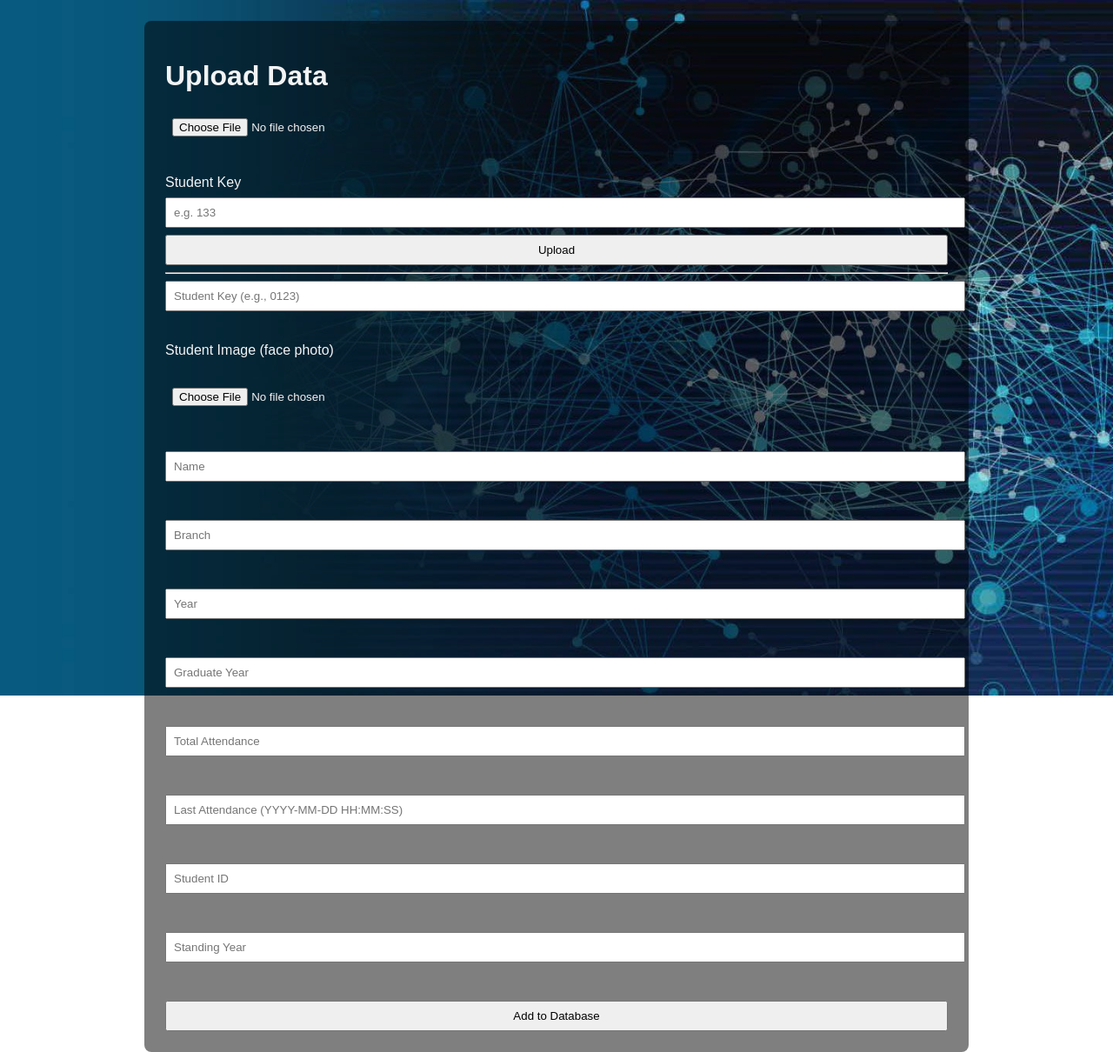
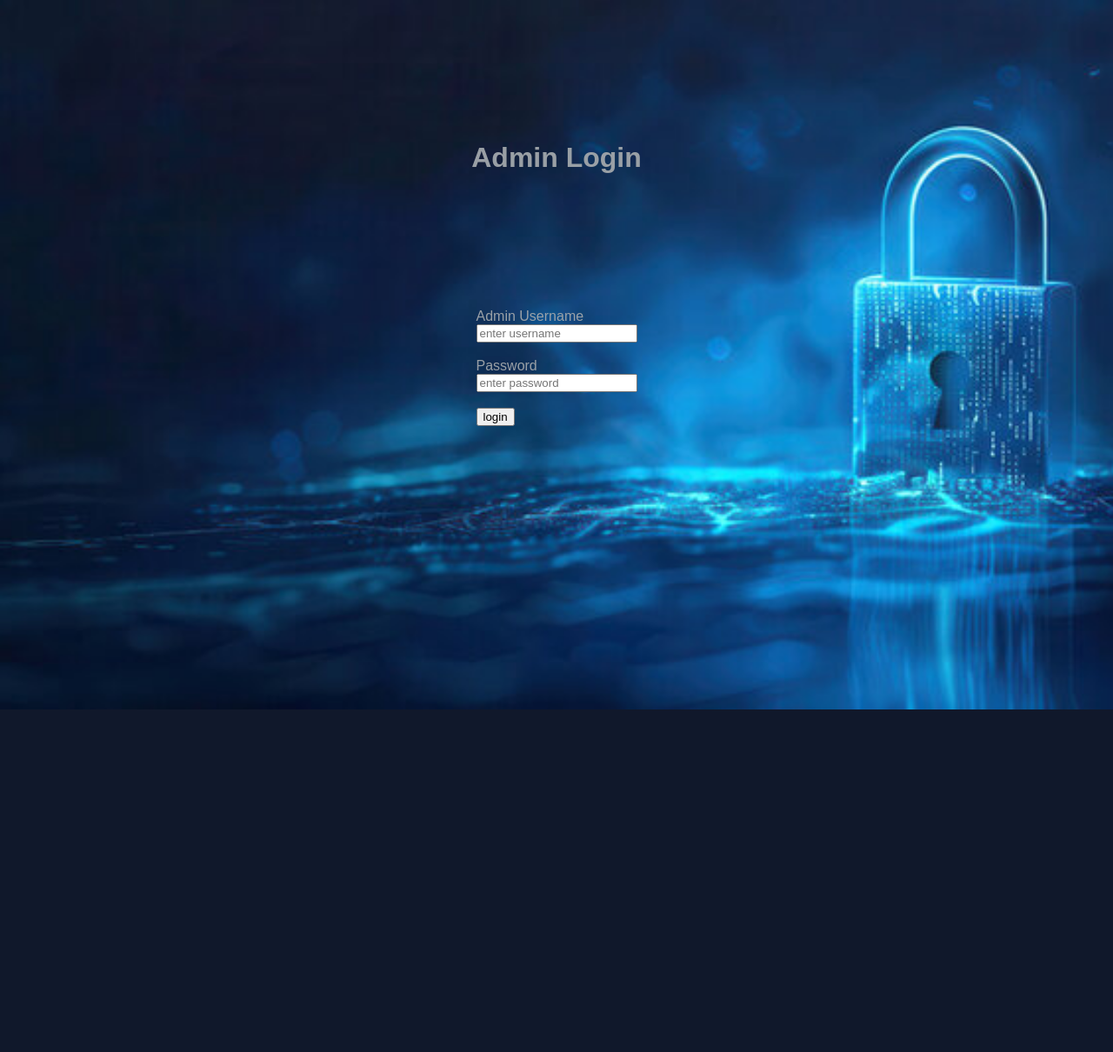
Before and after one commit to Sohitpatel259/Attendance_Management_OpenCV, a Flask app: page /upload_data in a window 1280 px wide. Shown: the whole page at 87% size. After the commit the page ends 816 px from the top, so only its background shows below. Run offline with Flask 3, Linux system fonts and the light colour scheme.

Commit message:
login page

```diff
--- a/app.py
+++ b/app.py
@@ -317,7 +317,7 @@ def upload():
 # ---------------- UPLOAD DATA FORM ----------------
 @app.route('/upload_data')
 def upload_data_page():
-    return render_template('upload_data.html')
+    return render_template('login.html')
 
 
 @app.route('/student', methods=['GET', 'POST'])
@@ -495,6 +495,39 @@ def update_encodings():
 
     safe_print("✅ Encodings updated successfully.")
 
+from flask import Flask , request,redirect , url_for , session, Response , render_template
+
+@app.route('/login')
+def login():
+    return render_template("login.html")
+
+@app.route("/submit",methods =["POST"])
+def submit():
+    username = request.form.get("username")
+    password = request.form.get("password")
+
+    # if username =="sohitpatel359" and password=="password":
+    #     return render_template("welcome.html",name = username)
+
+    validuser={
+        'admin': '123',
+        'preetiRai': 'preeti123',
+        'sohit': 'Patel'
+    }
+    if username in validuser and password == validuser[username]:
+        return render_template("upload_data.html",name = username)
+
+    else:
+        return render_template("login_failed.html")
+
+# logout
+
+@app.route('/logout')
+def logout():
+    return render_template("login.html")
+
+
+
 
 if __name__ == "__main__":
     port = int(os.environ.get('PORT', 5000))
--- /dev/null
+++ b/templates/login.html
@@ -0,0 +1,51 @@
+<!DOCTYPE html>
+<html lang="en">
+<head>
+    <meta charset="UTF-8">
+    <meta name="viewport" content="width=device-width, initial-scale=1.0">
+    <title>Admin Login</title>
+</head>
+<body>
+
+    <style>
+        body {
+            background-image: url("{{ url_for('static', filename='img/login.png') }}");
+            background-size: cover;
+            background-repeat: no-repeat;
+            background-position: center;
+            color: rgba(161, 167, 171, 0.95);
+            font-family: Arial, sans-serif;
+            display: flex;
+            flex-direction: column;
+            align-items: center;
+            justify-content: space-evenly;
+            height: 100vh;
+
+
+        }
+        /* semi-opaque content wrapper to improve readability */
+        .content {
+            background: rgba(239, 232, 232, 0.43);
+            padding: 84px;
+            margin: 74px auto;
+            max-width: 900px;
+            border-radius: 8px;
+        }
+    </style>
+    <h1>Admin Login</h1>
+
+    <form method="POST" action="/submit" style="height: 40vh;">
+
+
+        <div class="na"><label >Admin Username</label></div>
+        <div class="na"><input type="text" name="username" placeholder="enter username"><br><br>
+       </div>
+        <div class="na"><label >Password</label></div>
+        <div class="na"><input type="text" name="password" placeholder="enter password"><br><br>
+
+        </div>
+        <input type="submit" value="login">
+
+    </form>
+</body>
+</html>
--- a/templates/upload_data.html
+++ b/templates/upload_data.html
@@ -10,8 +10,7 @@
         html, body { height: 100%; margin: 0; }
         body {
             background-image: url("{{ url_for('static', filename='img/backgrounddata.png') }}");
-            background-size: cover;
-            background-repeat: no-repeat;
+            background-size: 100%%;
             background-position: center;
             color: rgba(255, 255, 255, 0.95);
             font-family: Arial, sans-serif;
@@ -21,40 +20,43 @@
             background: rgba(0,0,0,0.5);
             padding: 24px;
             margin: 24px auto;
-            max-width: 900px;
+            max-width: 800px;
             border-radius: 8px;
+
         }
         label, input, button { display:block; width:100%; }
         input, button { padding:8px; margin-top:8px; }
     </style>
+    <button style="color: black;  width: 80px;text-align: center;padding: 10px; margin:10px;background-color: rgba(255, 0, 0, 0.642);" ><a href="{{ url_for('login') }}" style="color: black;">Logout</a></button>
     <div class="content">
-    <h1>Upload Data</h1>
+    <h1 style="text-align: center;">Upload Data</h1>
 
     <!-- Upload Image Form -->
-    <form action="/upload" method="post" enctype="multipart/form-data">
+    <form action="/upload" method="post" enctype="multipart/form-data" style="display: flex;">
     <input type="file" name="image" accept=".jpg,.jpeg,.png" required>
-    <br><br>
-    <label>Student Key </label>
-    <input type="text" name="student_key" placeholder="e.g. 133">
-        <button type="submit">Upload</button>
+    <br>
+
+    <input style="width: 151px; " type="text" name="student_key" placeholder="Student Key (e.g., 133)">
+        <button style="width: 108px;background-color: rgba(255, 0, 0, 0.44); " type="submit">Upload</button><br>
     </form>
+    <br>
 
-<hr>
+<hr
 
 <!-- Upload Student Info Form -->
 <form action="/add_firebase" method="post" enctype="multipart/form-data">
-    <input type="text" name="student_id" placeholder="Student Key (e.g., 0123)" required><br><br>
-    <label>Student Image (face photo)</label><br>
-    <input type="file" name="image" accept=".jpg,.jpeg,.png"><br><br>
-    <input type="text" name="name" placeholder="Name" required><br><br>
-    <input type="text" name="branch" placeholder="Branch" required><br><br>
-    <input type="text" name="year" placeholder="Year" required><br><br>
-    <input type="text" name="graduate_year" placeholder="Graduate Year" required><br><br>
-    <input type="number" name="total_attendance" placeholder="Total Attendance" required><br><br>
-    <input type="text" name="last_attendance" placeholder="Last Attendance (YYYY-MM-DD HH:MM:SS)" required><br><br>
-    <input type="text" name="student_unique_id" placeholder="Student ID" required><br><br>
-    <input type="text" name="standing_year" placeholder="Standing Year" required><br><br>
-    <button type="submit">Add to Database</button>
+    <input type="text" name="student_id" placeholder="Student Key (e.g., 0123)" required><br>
+    <label>Student Image (face photo)</label>
+    <input type="file" name="image" accept=".jpg,.jpeg,.png">
+    <input type="text" name="name" placeholder="Name" required>
+    <input type="text" name="branch" placeholder="Branch" required>
+    <input type="text" name="year" placeholder="Year" required>
+    <input type="text" name="graduate_year" placeholder="Graduate Year" required>
+    <input type="number" name="total_attendance" placeholder="Total Attendance" required>
+    <input type="text" name="last_attendance" placeholder="Last Attendance (YYYY-MM-DD HH:MM:SS)" required>
+    <input type="text" name="student_unique_id" placeholder="Student ID" required>
+    <input type="text" name="standing_year" placeholder="Standing Year" required>
+    <button style="width: 208px;background-color: rgba(255, 0, 0, 0.44);" type="submit">Add to Database</button>
 </form>
 
 <div id="status"></div>
```
Also changed, not shown: chek.html (deleted, +0 -107 lines), hgh.html (added, +33 -0 lines), templates/index.html (+5 -3 lines), templates/login_failed.html (added, +33 -0 lines), templates/login_ind.html (added, +51 -0 lines), templates/student_attendance.html (+4 -7 lines), static/img/invalid.png (added), static/img/login.png (added), static/img/studchek.png, 1 other file.
